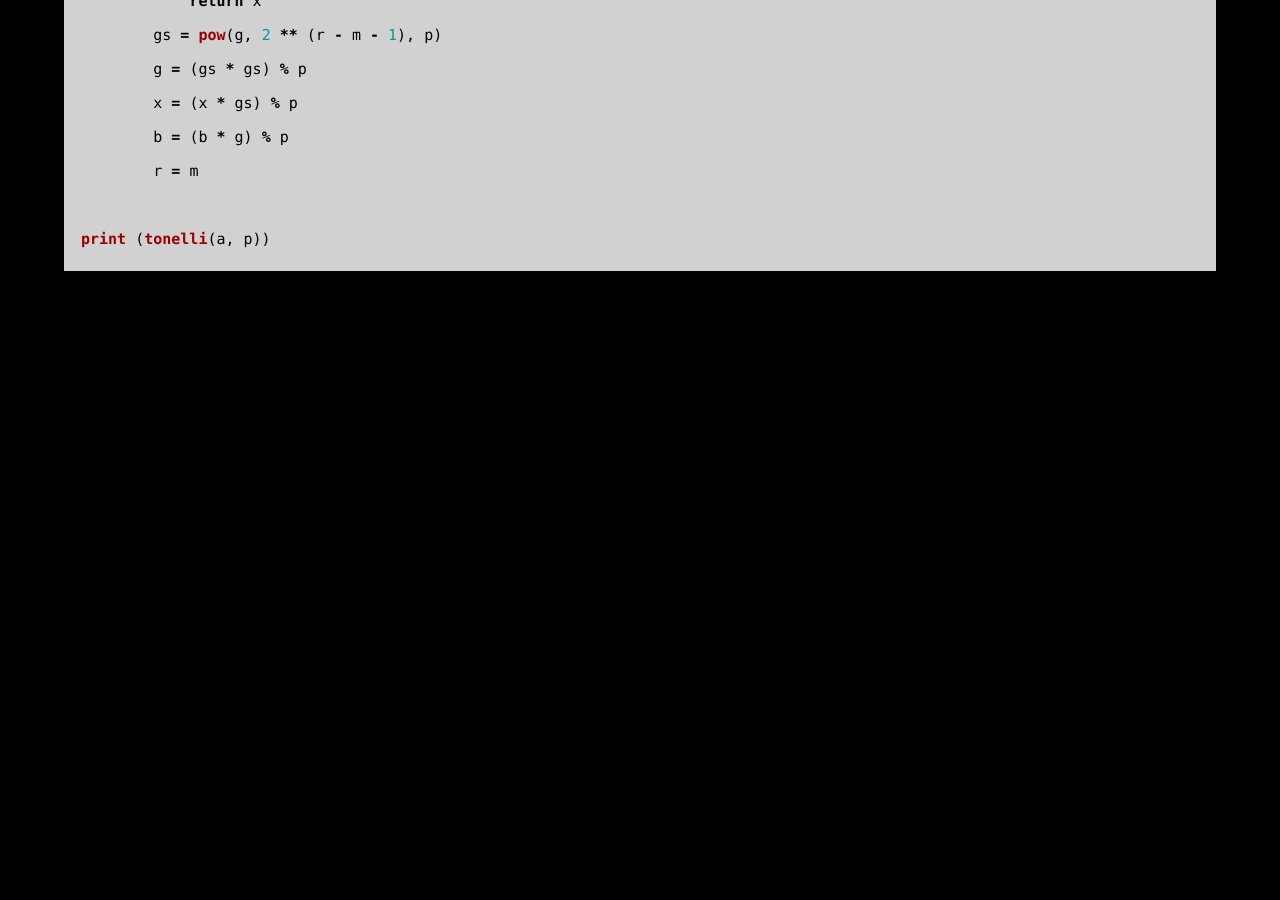
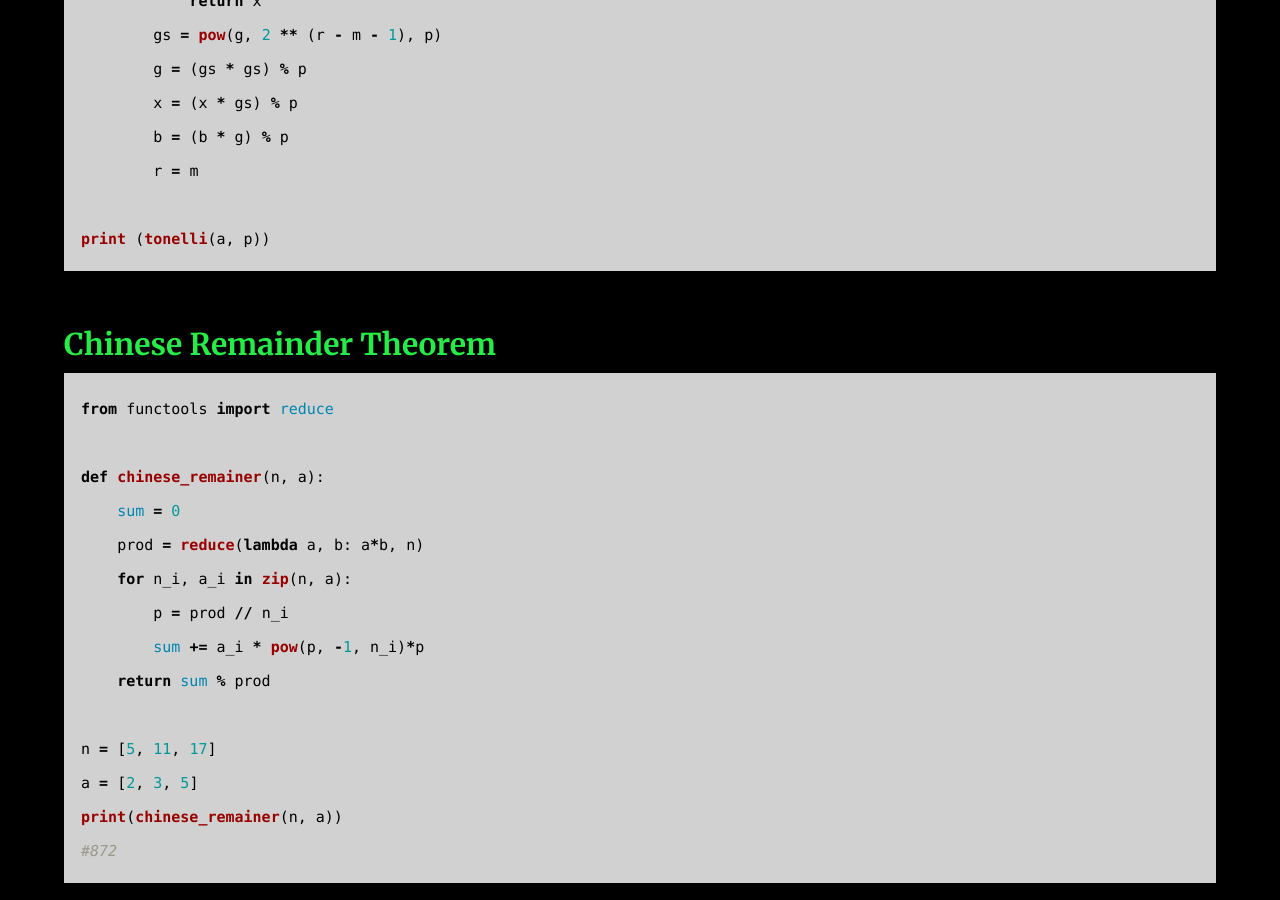
Before and after one commit to AC01010/Connor-McCartney.github.io, a Jekyll site: the page built from _posts/2014-01-10-Cryptohackmathmodular.md, in a window 1280 px wide and 900 px high, scrolled down 3469 px. Built offline with Jekyll 4.4.1, drawn with Linux system fonts in a browser that asks for light colours; before the commit the page ends 3774 px from its top, so only the background shows below that.

Commit message:
Update 2014-01-10-Cryptohackmathmodular.md

````diff
--- a/_posts/2014-01-10-Cryptohackmathmodular.md
+++ b/_posts/2014-01-10-Cryptohackmathmodular.md
@@ -113,3 +113,22 @@ def tonelli(a, p):
 
 print (tonelli(a, p))
 ```
+
+### Chinese Remainder Theorem
+
+```python
+from functools import reduce
+
+def chinese_remainer(n, a):
+    sum = 0
+    prod = reduce(lambda a, b: a*b, n)
+    for n_i, a_i in zip(n, a):
+        p = prod // n_i
+        sum += a_i * pow(p, -1, n_i)*p
+    return sum % prod
+
+n = [5, 11, 17]
+a = [2, 3, 5]
+print(chinese_remainer(n, a))
+#872
+```
````
